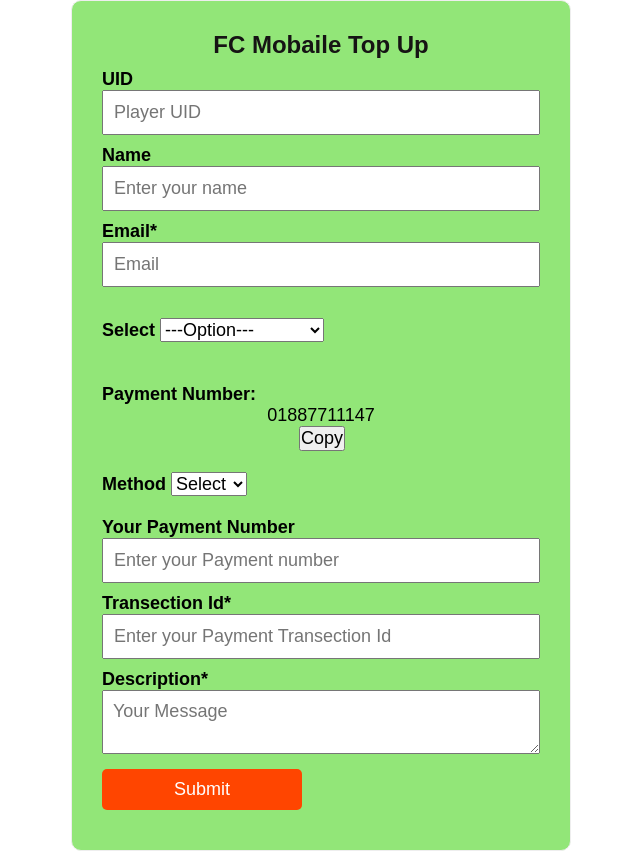
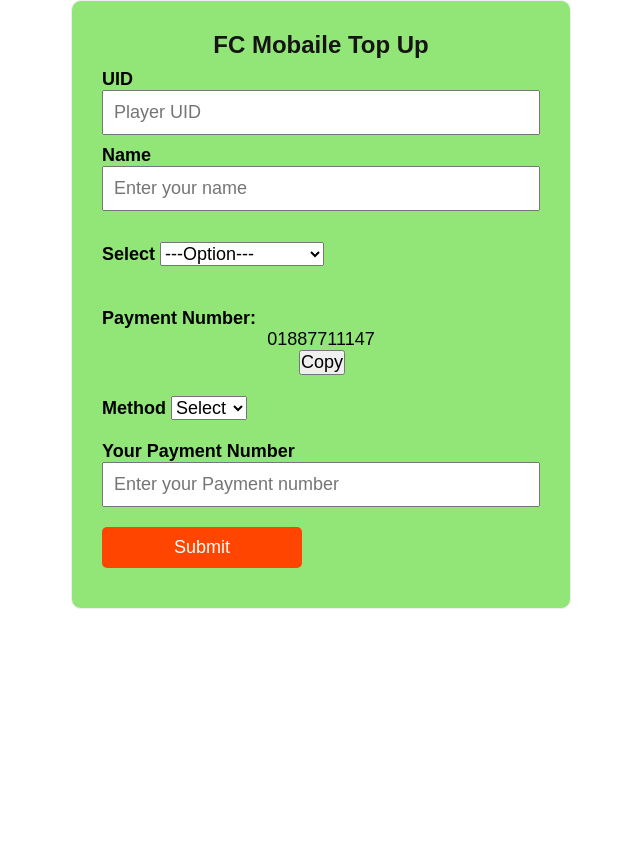
Before and after one commit to asrafulsheikhasif143/formfc, a plain HTML site: page index.html in a window 1280 px wide. Shown: the whole page, without its empty margins (319-959 px from the left). After the commit the page ends 800 px from the top, so only its background shows below. Drawn offline with Linux system fonts and the light colour scheme.

Commit message:
Update index.html

```diff
--- a/index.html
+++ b/index.html
@@ -11,8 +11,6 @@
 			<input type="text" name="your-name" placeholder="Player UID" required>
       <label><b> Name</b></label>
 			<input type="text" name="your-uid" placeholder="Enter your name" required>
-      <label><b>Email*</b></label>
-			<input type="email" name="your-email" placeholder="Email">
       <br><br>
       <label><b>Select</b></label>
       <select type="text" name="kelas"  required>
@@ -42,11 +40,8 @@
       <label><b>Your Payment Number</b></label>
       <input type="number" name="phone-number" placeholder="Enter your Payment number" required>
 	<br>
-      <label><b>Transection Id*</b></label>
-      <input type="text" name="Transection" placeholder="Enter your Payment Transection Id">
-          <br>
-      <label><b>Description*</b></label>
-			<textarea name="message" rows="2" placeholder="Your Message"></textarea>
+
+
 			<input type="submit" value="Submit" id="submit">
 		</form>
 	</div>
```
